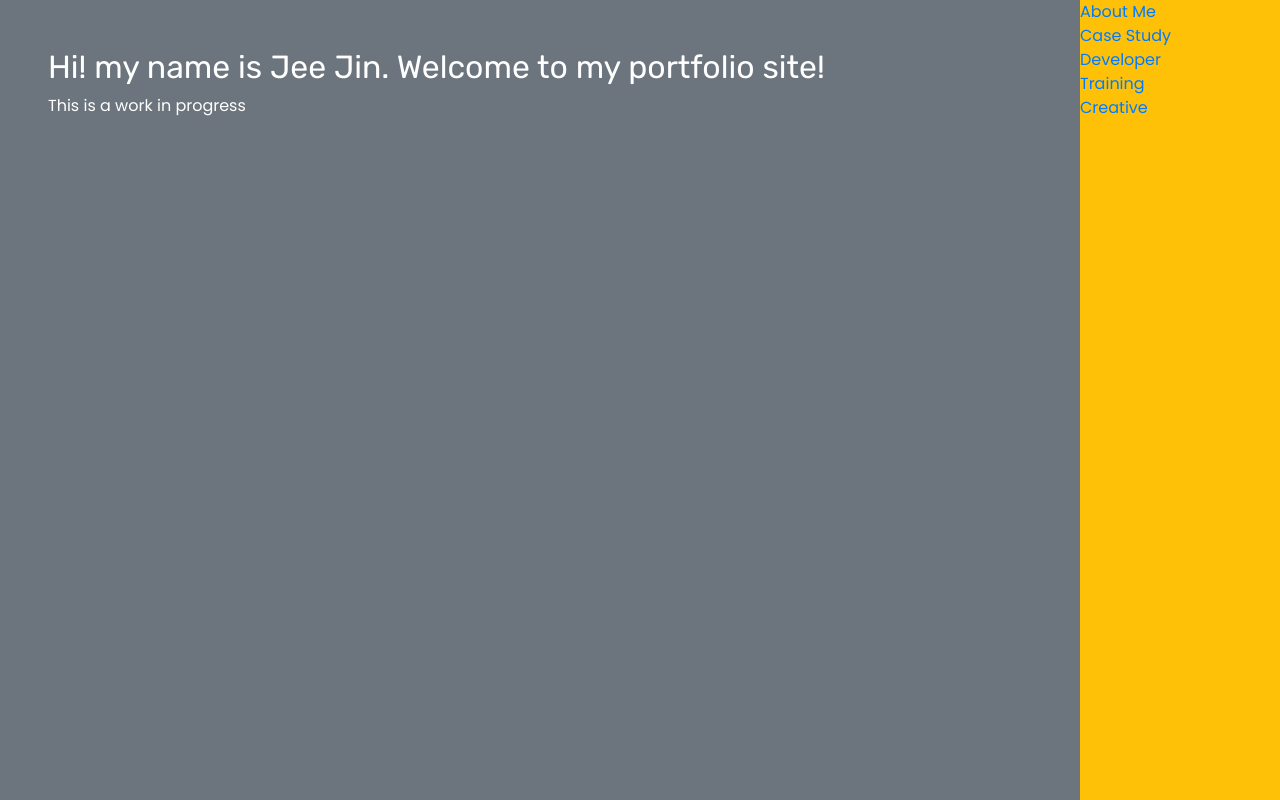
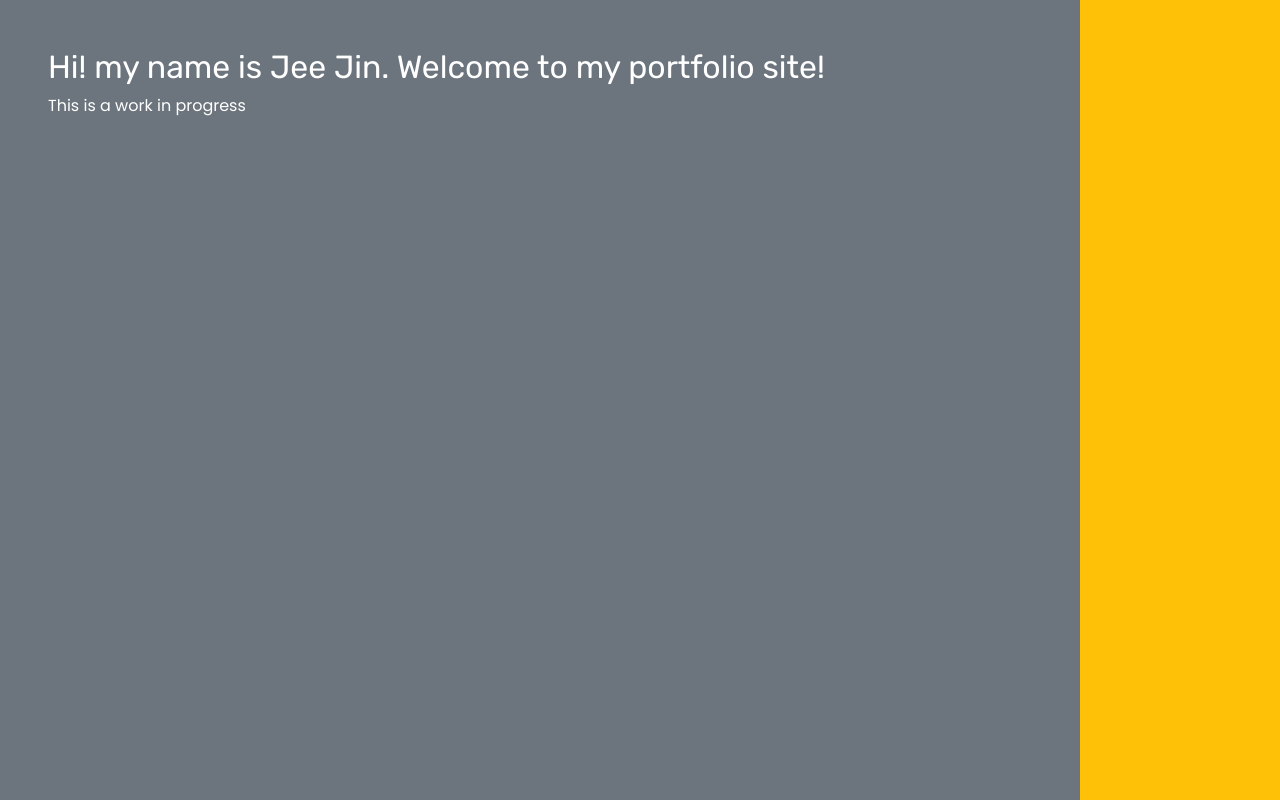
Before and after one commit to jjmok/portfolio-2, a Vue app: page /about-me in a window 1280 px wide. Built offline with nearby package versions, Linux system fonts and the light colour scheme.

Commit message:
created wip site

```diff
--- a/src/App.vue
+++ b/src/App.vue
@@ -9,12 +9,12 @@
     </div>
 
     <div class="bg-warning d-inline-flex flex-column pf-sidebar">
-      <router-link
+      <!-- <router-link
         v-for="(page, index) in pages"
         :key="index"
         :to="{ name: page }">
         {{ page }}
-      </router-link>
+      </router-link> -->
 
       <!-- <router-link :to="{ name: 'About Me' }">About Me</router-link>
       <router-link :to="{ name: 'Case Study' }">Case Study</router-link>
--- a/src/router/index.js
+++ b/src/router/index.js
@@ -1,13 +1,13 @@
 import { createRouter, createWebHistory } from 'vue-router'
 // import Home from '../views/Home.vue'
-import CaseStudy from '../views/CaseStudy.vue'
+// import CaseStudy from '../views/CaseStudy.vue'
 import AboutMe from "../views/AboutMe.vue";
-import Creative from "../views/Creative.vue";
-import Developer from "../views/Developer.vue";
-import Training from "../views/Training.vue";
-import Opogo from "../views/case-studies/Opogo.vue";
-import Pikto from "../views/case-studies/Pikto.vue";
-import DesignSystem from "../views/case-studies/DesignSystem.vue";
+// import Creative from "../views/Creative.vue";
+// import Developer from "../views/Developer.vue";
+// import Training from "../views/Training.vue";
+// import Opogo from "../views/case-studies/Opogo.vue";
+// import Pikto from "../views/case-studies/Pikto.vue";
+// import DesignSystem from "../views/case-studies/DesignSystem.vue";
 
 const routes = [
   {
@@ -19,45 +19,45 @@ const routes = [
     name: "About Me",
     component: AboutMe
   },
-  {
-    path: "/creative",
-    name: "Creative",
-    component: Creative
-  },
-  {
-    path: "/case-study",
-    name: "Case Study",
-    component: CaseStudy,
-    children: [
-      {
-        path: "opogo",
-        name: "Opogo",
-        component: Opogo
-      },
-      {
-        path: "pikto",
-        name: "Pikto",
-        component: Pikto
-      }
-    ]
-  },
-  {
-    path: "/developer",
-    name: "Developer",
-    component: Developer,
-    children: [
-      {
-        path: "design-system",
-        name: "Design System",
-        component: DesignSystem
-      }
-    ]
-  },
-  {
-    path: "/training",
-    name: "Training",
-    component: Training
-  },
+  // {
+  //   path: "/creative",
+  //   name: "Creative",
+  //   component: Creative
+  // },
+  // {
+  //   path: "/case-study",
+  //   name: "Case Study",
+  //   component: CaseStudy,
+  //   children: [
+  //     {
+  //       path: "opogo",
+  //       name: "Opogo",
+  //       component: Opogo
+  //     },
+  //     {
+  //       path: "pikto",
+  //       name: "Pikto",
+  //       component: Pikto
+  //     }
+  //   ]
+  // },
+  // {
+  //   path: "/developer",
+  //   name: "Developer",
+  //   component: Developer,
+  //   children: [
+  //     {
+  //       path: "design-system",
+  //       name: "Design System",
+  //       component: DesignSystem
+  //     }
+  //   ]
+  // },
+  // {
+  //   path: "/training",
+  //   name: "Training",
+  //   component: Training
+  // },
   {
     path: "/:pathMatch(.*)*",
     redirect: '/about-me'
```
